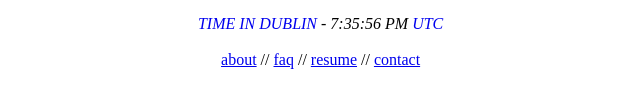
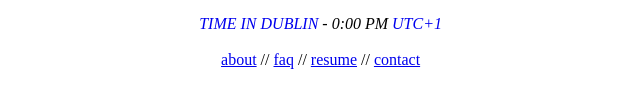
Before and after one commit to jvmc-g/website, a plain HTML site: page index.html in a window 1280 px wide. Shown: the part 601-708 px from the top of the page, 321-961 px from the left. Drawn offline with Linux system fonts and the light colour scheme.

Commit message:
Update index.html

```diff
--- a/index.html
+++ b/index.html
@@ -14,7 +14,7 @@ body {top: 0; left: 0; width: 99%; height: 97%;
 <script type="text/javascript">
     // declare time zone formatting
     let options = {
-        timeZone: 'UTC',
+        timeZone: 'UTC+1',
         hour: 'numeric',
         minute: 'numeric',
         second: 'numeric',
@@ -42,7 +42,7 @@ body {top: 0; left: 0; width: 99%; height: 97%;
 <span id=timezone>
 <i>
 <a href="https://24timezones.com/world_directory/current_dublin_time.php">TIME IN DUBLIN</a> - <span
-    id="time">0:00 PM</span> <a href="https://24timezones.com/time-zone/UTC">UTC</a>
+    id="time">0:00 PM</span> <a href="https://24timezones.com/time-zone/utc+1">UTC+1</a>
 </i>
 </span>
 <br><br>
```
